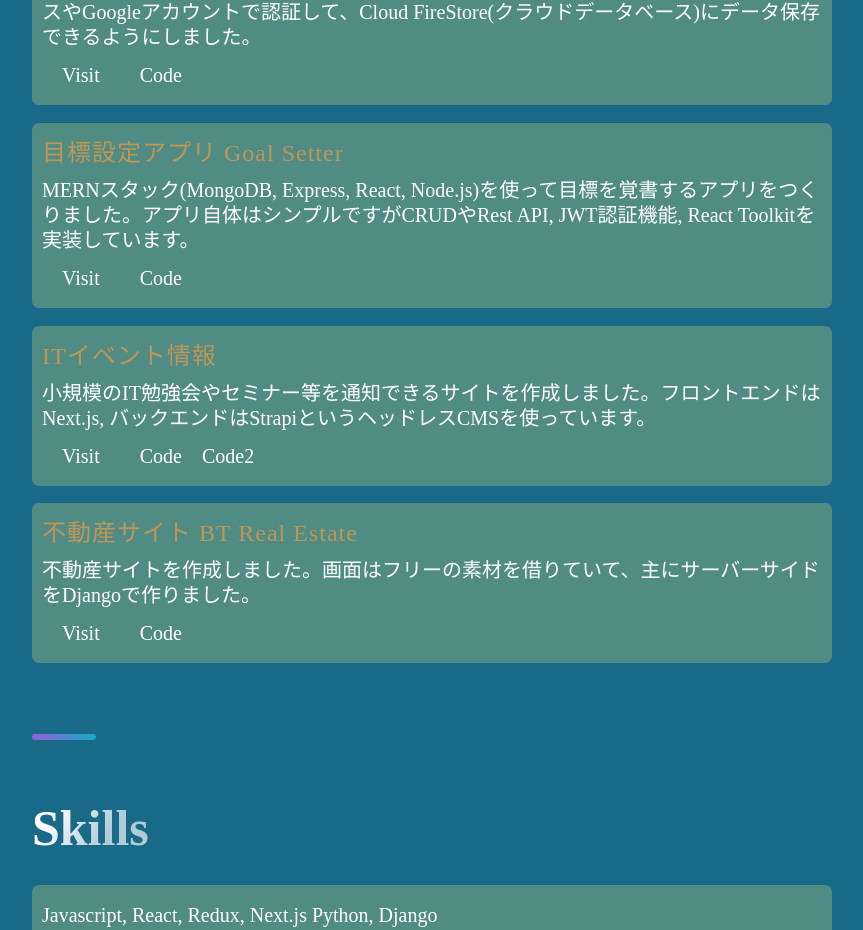
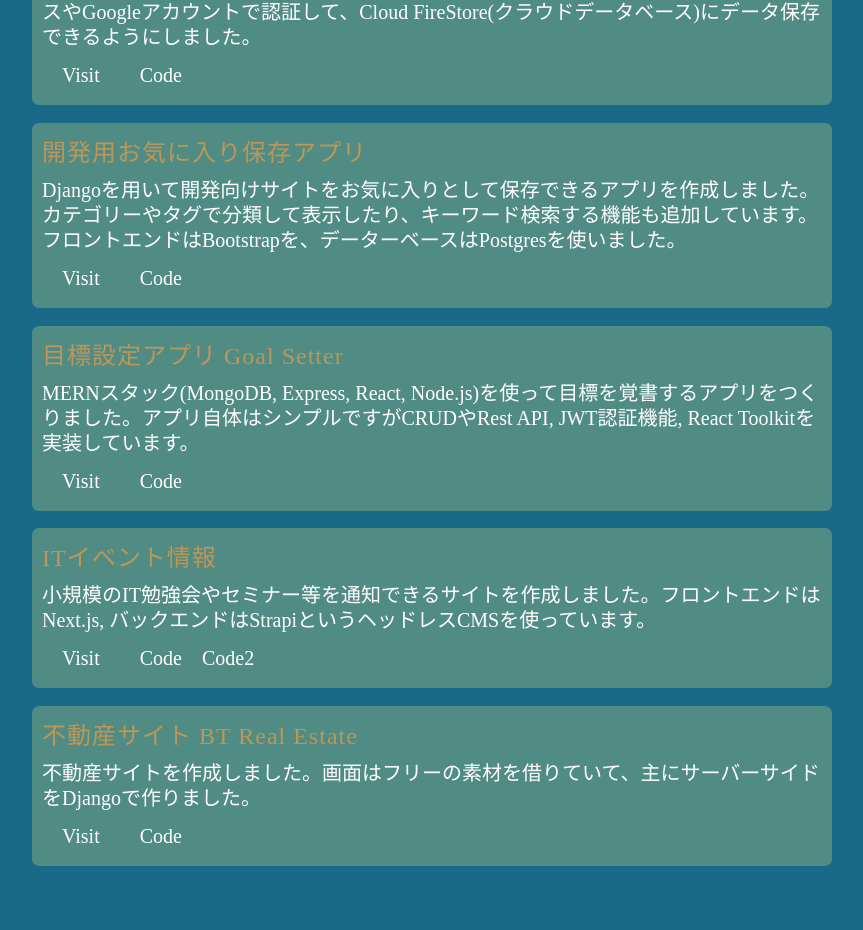
Before and after one commit to toku31/next-portfolio, a Next.js app: page / in a window 1280 px wide. Shown: the part 1037-1967 px from the top of the page, without its empty margins (88-951 px from the left). Built offline with nearby package versions, Linux system fonts and the light colour scheme.

Commit message:
changework0904

```diff
--- a/components/Works.js
+++ b/components/Works.js
@@ -31,15 +31,15 @@ export default function Works() {
       visit: "https://react-house-market.vercel.app/",
       id: 3,
     },
-    // {
-    //   title: "開発用お気に入り保存アプリ",
-    //   skils: ["Django", "Bootstrap"],
-    //   description: "Djangoを用いて開発向けサイトをお気に入りとして保存できるアプリを作成しました。カテゴリーやタグで分類して表示したり、キーワード検索する機能も追加しています。フロントエンドはBootstrapをデーターベースはPostgresを使いました。",
-    //   github: "https://tranquil-fortress-87504.herokuapp.com/",
-    //   github2: "",
-    //   visit: "https://tranquil-fortress-87504.herokuapp.com/",
-    //   id: 4,
-    // },
+    {
+      title: "開発用お気に入り保存アプリ",
+      skils: ["Django", "Bootstrap"],
+      description: "Djangoを用いて開発向けサイトをお気に入りとして保存できるアプリを作成しました。カテゴリーやタグで分類して表示したり、キーワード検索する機能も追加しています。フロントエンドはBootstrapを、データーベースはPostgresを使いました。",
+      github: "https://github.com/toku31/sites-saver",
+      github2: "",
+      visit: "https://tranquil-fortress-87504.herokuapp.com/",
+      id: 4,
+    },
     {
       title: "目標設定アプリ Goal Setter",
       skils: ["MongoDB", "Express", "React", "Node.js"],
```
